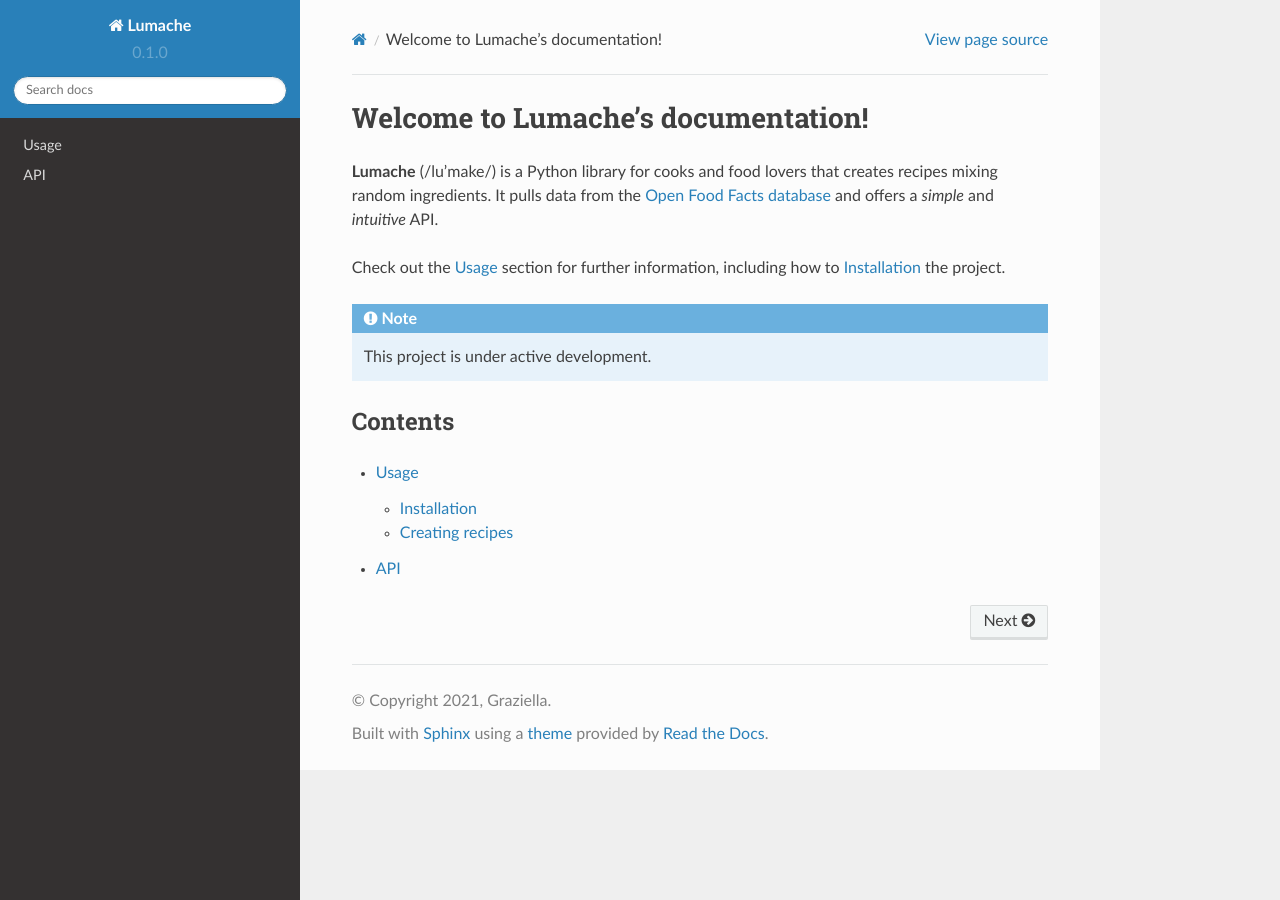
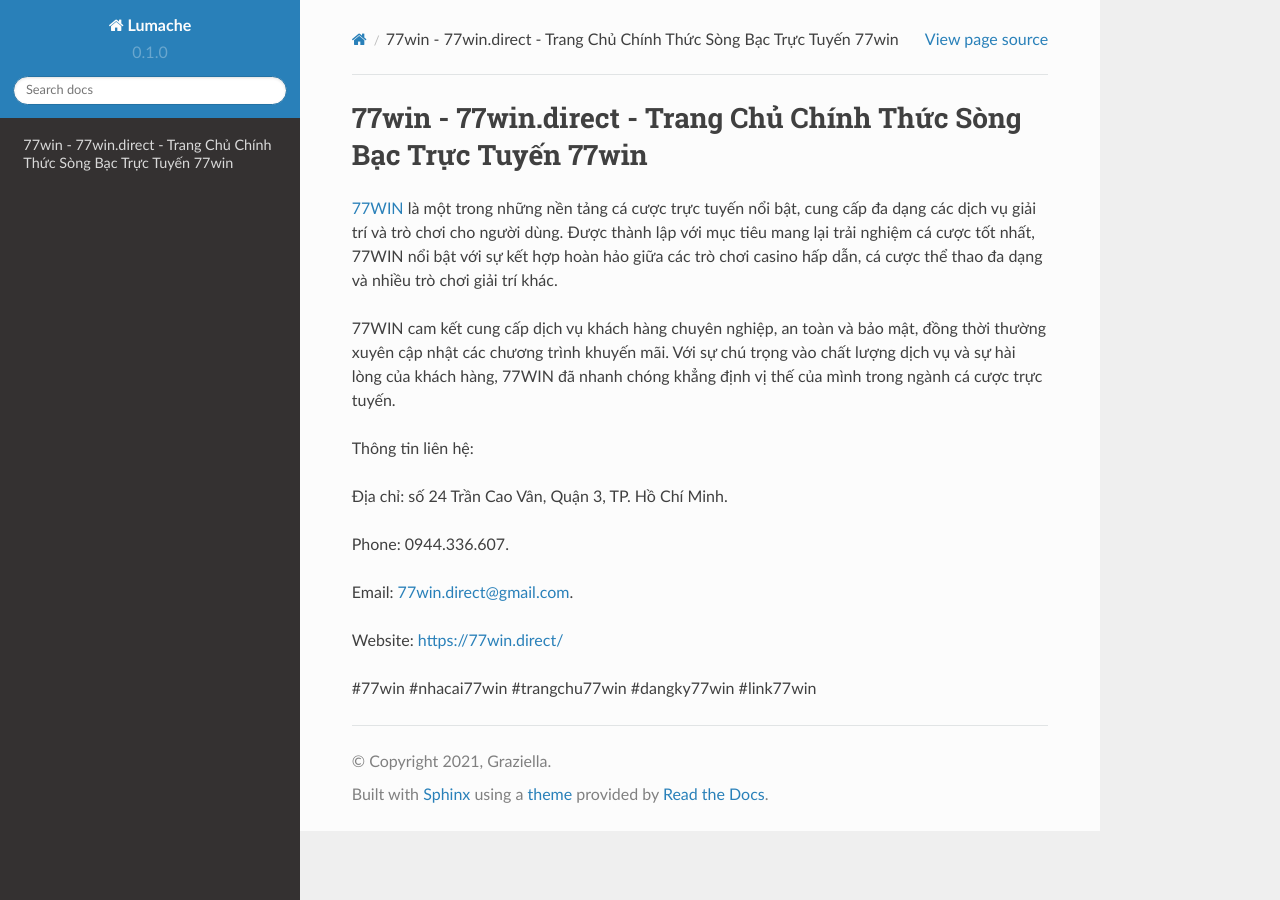
Before and after one commit to socialentity1/77windirect, a Sphinx documentation site: the page built from docs/source/index.rst, in a window 1280 px wide. Built offline with Sphinx 7.4.7 and the Read the Docs theme 2.0.0, drawn with Linux system fonts in a browser that asks for light colours.

Commit message:
Update index.rst

```diff
--- a/docs/source/index.rst
+++ b/docs/source/index.rst
@@ -1,22 +1,18 @@
-Welcome to Lumache's documentation!
+77win - 77win.direct - Trang Chủ Chính Thức Sòng Bạc Trực Tuyến 77win
 ===================================
 
-**Lumache** (/lu'make/) is a Python library for cooks and food lovers
-that creates recipes mixing random ingredients.
-It pulls data from the `Open Food Facts database <https://world.openfoodfacts.org/>`_
-and offers a *simple* and *intuitive* API.
+`77WIN <https://77win.direct/>`_ là một trong những nền tảng cá cược trực tuyến nổi bật, cung cấp đa dạng các dịch vụ giải trí và trò chơi cho người dùng. Được thành lập với mục tiêu mang lại trải nghiệm cá cược tốt nhất, 77WIN nổi bật với sự kết hợp hoàn hảo giữa các trò chơi casino hấp dẫn, cá cược thể thao đa dạng và nhiều trò chơi giải trí khác.
 
-Check out the :doc:`usage` section for further information, including
-how to :ref:`installation` the project.
+77WIN cam kết cung cấp dịch vụ khách hàng chuyên nghiệp, an toàn và bảo mật, đồng thời thường xuyên cập nhật các chương trình khuyến mãi. Với sự chú trọng vào chất lượng dịch vụ và sự hài lòng của khách hàng, 77WIN đã nhanh chóng khẳng định vị thế của mình trong ngành cá cược trực tuyến.
 
-.. note::
+Thông tin liên hệ:
 
-   This project is under active development.
+Địa chỉ: số 24 Trần Cao Vân, Quận 3, TP. Hồ Chí Minh.
 
-Contents
---------
+Phone: 0944.336.607.
 
-.. toctree::
+Email: 77win.direct@gmail.com.
 
-   usage
-   api
+Website: https://77win.direct/
+
+#77win #nhacai77win #trangchu77win #dangky77win #link77win
```
